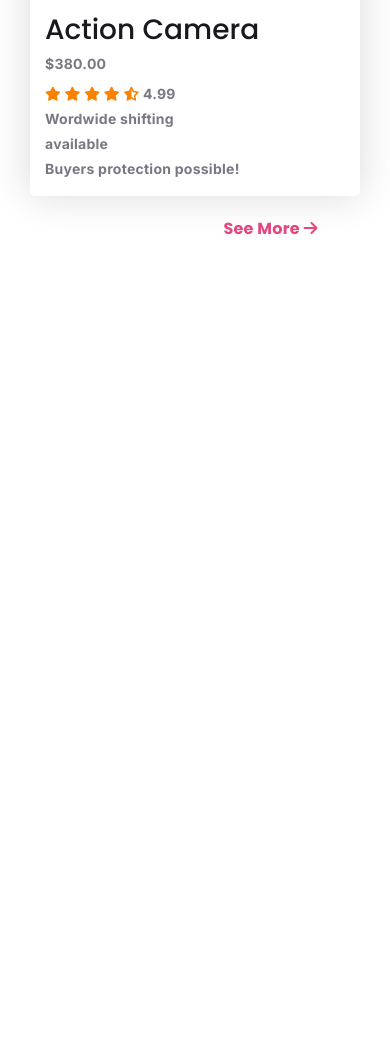
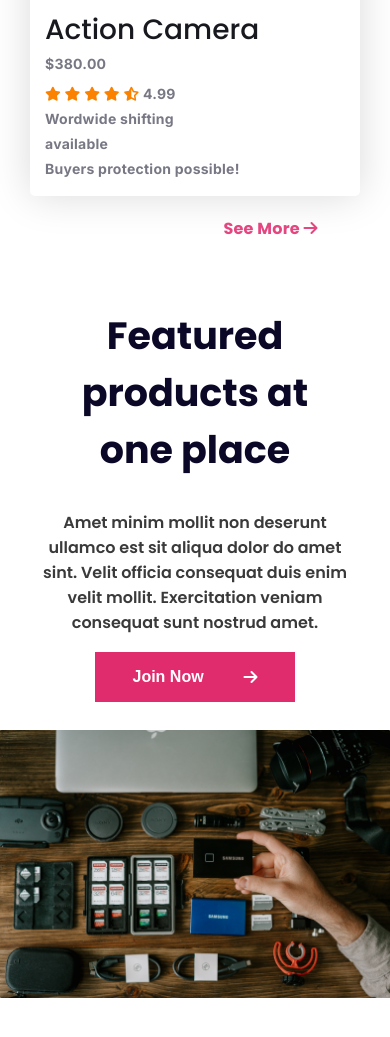
Before and after one commit to sajib25003/influencer-gear-shop, a plain HTML site: page index.html in a window 390 px wide. Shown: the part 5406-6443 px from the top of the page. Before the commit the page ends 5666 px from the top, so only its background shows below. Drawn offline with Linux system fonts and the light colour scheme.

Commit message:
feature section added with responsiveness

```diff
--- a/index.html
+++ b/index.html
@@ -207,6 +207,19 @@
             <p class="see-more">See More <i class="fa-solid fa-arrow-right" style="color: rgba(224, 44, 109, 0.87);"></i></p>
 
         </section>
+        <!-- feature section -->
+        <section class="feature-section">
+            <div class="feature-img">
+                <img src="images/gear.png" alt="">
+            </div>
+            <div class="feature-title">
+                <h2 class="feature-title-text">Featured products at one place</h2>
+                <p class="title-description feature-description">Amet minim mollit non deserunt ullamco est sit aliqua dolor do amet sint. Velit officia consequat duis enim velit mollit. Exercitation veniam consequat sunt nostrud amet.</p>
+                <div class="feature-btn">
+                    <button class="btn-primary btn-features">Join Now <i class="fa-solid fa-arrow-right" style="color: white;"></i></button>
+                </div>
+            </div>
+        </section>
 
     </main>
     <footer>
--- a/styles/style.css
+++ b/styles/style.css
@@ -207,6 +207,31 @@ body {
 
 }
 
+/* feature section style */
+.feature-title-text {
+    color: #0A0826;
+    font-size: 38px;
+    font-weight: 700;
+}
+.feature-section{
+    display: flex;
+    justify-content: space-between;
+    margin-top: 10%;
+    margin-bottom: 10%;
+}
+.feature-img > img{
+    width: 400px;
+    margin-right: 100px;
+}
+
+.feature-description{
+    padding-right: 200px;
+}
+
+
+
+
+
 
 
 /* responsive Layout */
@@ -258,7 +283,31 @@ body {
         margin: 0;
         padding: 0;
     }
-    .see-more{
+
+    .see-more {
         padding-right: 15%;
     }
+    .feature-title{
+        align-items: center;
+    }
+    .feature-section{
+        flex-direction: column-reverse;
+        justify-content: center;
+        align-items: center;
+    }
+    .feature-description{
+        padding-right: 0;
+        padding: 0 6%;
+    }
+    .feature-title-text{
+        padding: 0 10%;
+    }
+    .feature-img>img{
+        margin: 0;
+        margin-top: 7%;
+    }
+    .feature-btn{
+        display: flex;
+        justify-content: center;
+    }
 }
```
